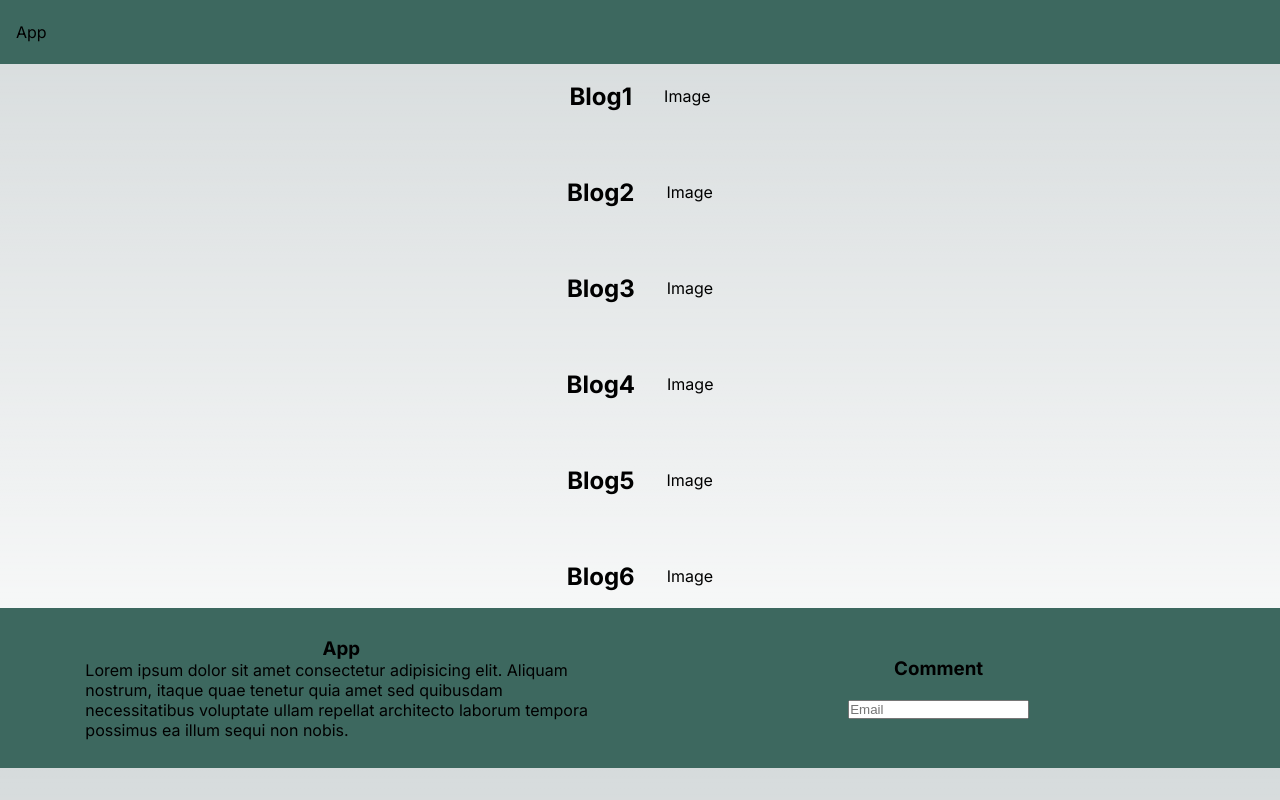
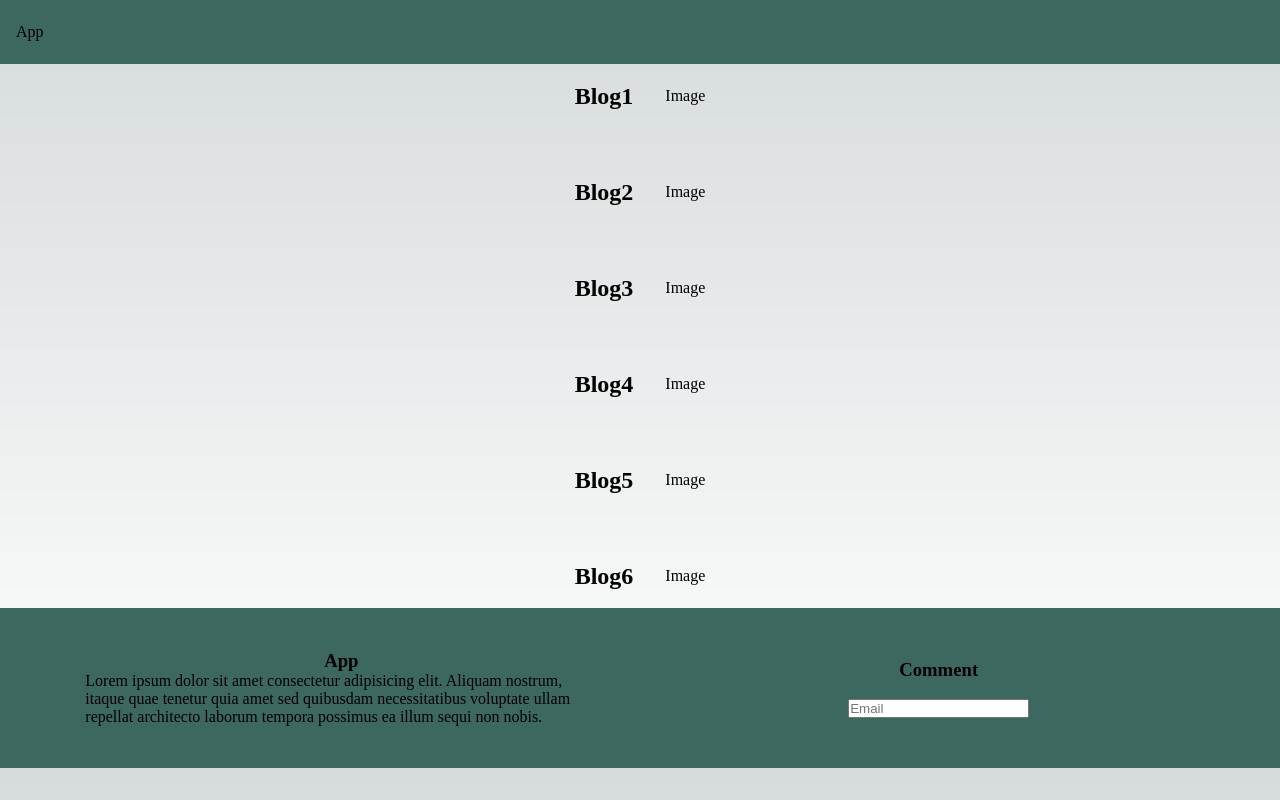
Before and after one commit to tendryAxel/hello-world-WEB3-std22075, a Next.js app: page /home in a window 1280 px wide. Built offline with nearby package versions, Linux system fonts and the light colour scheme.

Commit message:
change: layout scope

```diff
--- a/app/home/layout.tsx
+++ /dev/null
@@ -1,29 +0,0 @@
-
-
-export default ({
-    children,
-  }: Readonly<{
-    children: React.ReactNode;
-  }>) => {
-    return (
-        <div>
-            <header>
-                <div><a href="#" title="main">App</a></div>
-            </header>
-            {children}
-            <footer>
-                <div>
-                    <h3>App</h3>
-                    <p>Lorem ipsum dolor sit amet consectetur adipisicing elit. Aliquam nostrum, itaque quae tenetur quia amet sed quibusdam necessitatibus voluptate ullam repellat architecto laborum tempora possimus ea illum sequi non nobis.</p>
-                </div>
-                <div>
-                    <h3>Comment</h3>
-                    <br />
-                    <input
-                        type="text"
-                        placeholder="Email" />
-                </div>
-            </footer>
-        </div>
-    )
-}
--- a/app/layout.tsx
+++ b/app/layout.tsx
@@ -1,22 +1,32 @@
-import type { Metadata } from "next";
 import { Inter } from "next/font/google";
 import "./globals.css";
 
 const inter = Inter({ subsets: ["latin"] });
 
-export const metadata: Metadata = {
-  title: "Create Next App",
-  description: "Generated by create next app",
-};
-
-export default function RootLayout({
+export default ({
   children,
 }: Readonly<{
   children: React.ReactNode;
-}>) {
+}>) => {
   return (
-    <html lang="en">
-      <body className={inter.className}>{children}</body>
-    </html>
-  );
+      <div>
+          <header>
+              <div><a href="#" title="main">App</a></div>
+          </header>
+          {children}
+          <footer>
+              <div>
+                  <h3>App</h3>
+                  <p>Lorem ipsum dolor sit amet consectetur adipisicing elit. Aliquam nostrum, itaque quae tenetur quia amet sed quibusdam necessitatibus voluptate ullam repellat architecto laborum tempora possimus ea illum sequi non nobis.</p>
+              </div>
+              <div>
+                  <h3>Comment</h3>
+                  <br />
+                  <input
+                      type="text"
+                      placeholder="Email" />
+              </div>
+          </footer>
+      </div>
+  )
 }
```
